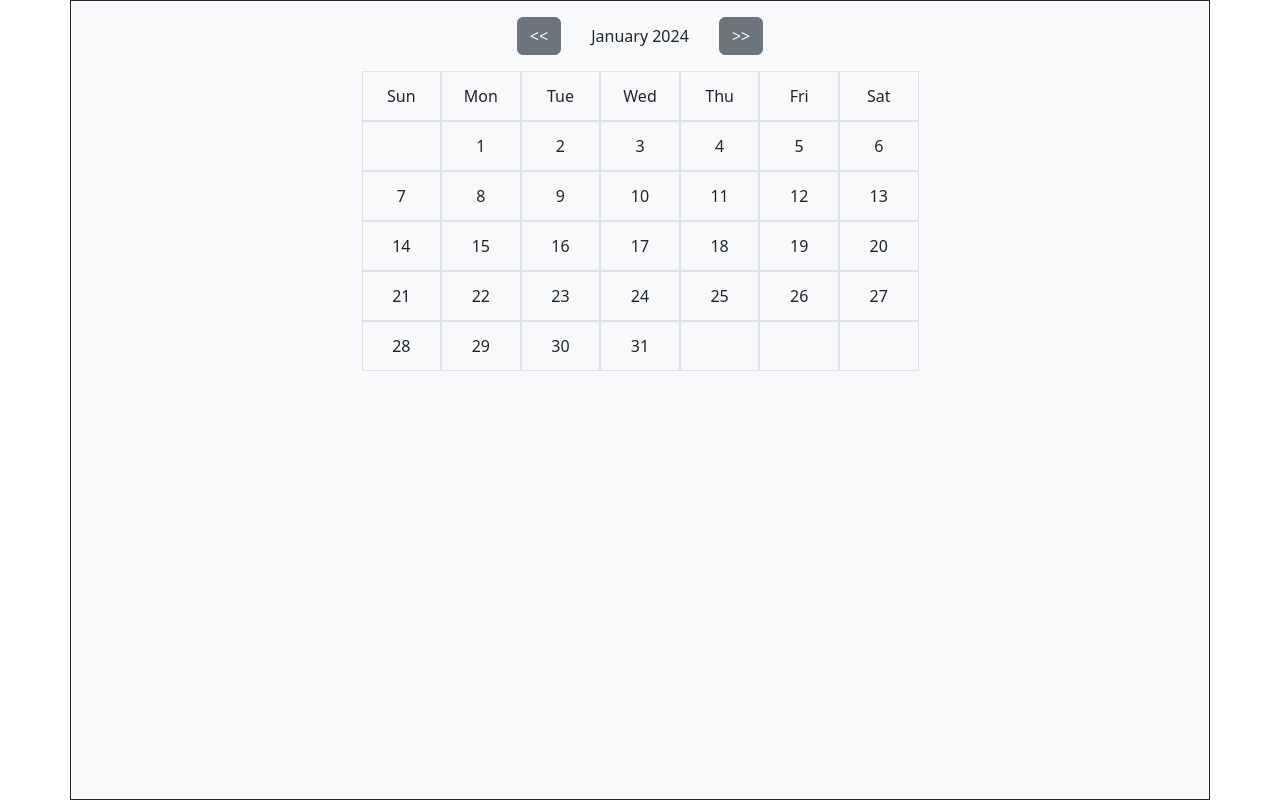
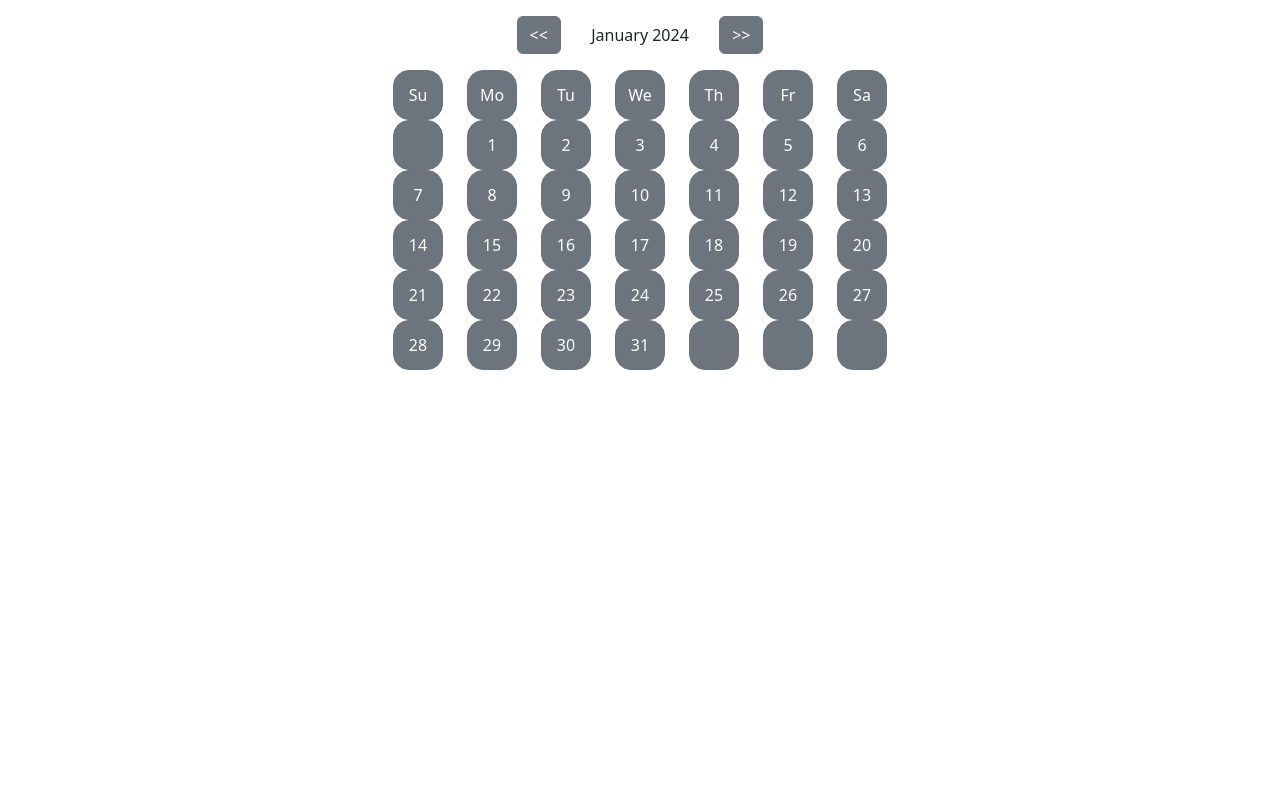
Before and after one commit to einsy-dev/Hotel, a React (Create React App) app in the folder frontend/: page / in a window 1280 px wide. Built offline with nearby package versions, Linux system fonts and the light colour scheme.

Commit message:
stil calendar improvments

```diff
--- a/frontend/public/index.html
+++ b/frontend/public/index.html
@@ -3,42 +3,16 @@
 
 <head>
   <meta charset="utf-8" />
-  <link rel="icon" href="%PUBLIC_URL%/favicon.ico" />
   <meta name="viewport" content="width=device-width, initial-scale=1" />
   <meta name="theme-color" content="#000000" />
   <meta name="description" content="Web site created using create-react-app" />
   <link rel="stylesheet" href="https://cdn.jsdelivr.net/npm/bootstrap@5.3.0/dist/css/bootstrap.min.css"
     integrity="sha384-9ndCyUaIbzAi2FUVXJi0CjmCapSmO7SnpJef0486qhLnuZ2cdeRhO02iuK6FUUVM" crossorigin="anonymous" />
-  <!--
-      manifest.json provides metadata used when your web app is installed on a
-      user's mobile device or desktop. See https://developers.google.com/web/fundamentals/web-app-manifest/
-    -->
-  <link rel="manifest" href="%PUBLIC_URL%/manifest.json" />
-  <!--
-      Notice the use of %PUBLIC_URL% in the tags above.
-      It will be replaced with the URL of the `public` folder during the build.
-      Only files inside the `public` folder can be referenced from the HTML.
-
-      Unlike "/favicon.ico" or "favicon.ico", "%PUBLIC_URL%/favicon.ico" will
-      work correctly both with client-side routing and a non-root public URL.
-      Learn how to configure a non-root public URL by running `npm run build`.
-    -->
   <title>React App</title>
 </head>
 
 <body>
-  <noscript>You need to enable JavaScript to run this app.</noscript>
   <div id="root"></div>
-  <!--
-      This HTML file is a template.
-      If you open it directly in the browser, you will see an empty page.
-
-      You can add webfonts, meta tags, or analytics to this file.
-      The build step will place the bundled scripts into the <body> tag.
-
-      To begin the development, run `npm start` or `yarn start`.
-      To create a production bundle, use `npm run build` or `yarn build`.
-    -->
 </body>
 
 </html>
--- a/frontend/src/App.tsx
+++ b/frontend/src/App.tsx
@@ -3,10 +3,7 @@ import Calendar from "./components/calendar";
 
 function App() {
   return (
-    <Container
-      className="bg-light border border-dark"
-      style={{ minHeight: "100vh" }}
-    >
+    <Container style={{ minHeight: "100vh" }}>
       <Calendar />
     </Container>
   );
--- a/frontend/src/components/calendar/index.tsx
+++ b/frontend/src/components/calendar/index.tsx
@@ -1,14 +1,10 @@
-import { useLayoutEffect, useState } from "react";
+import { useState } from "react";
 import moment from "moment";
 import { Button, Col, Container, Row } from "react-bootstrap";
 
 export default function Calendar() {
-  const [date, setDate] = useState(moment());
-  const [order, setOrder] = useState({ from: 0, to: 0 });
-
-  useLayoutEffect(() => {
-    console.log(order);
-  });
+  const [date, setDate] = useState(moment().startOf("month"));
+  const [order, setOrder] = useState({});
 
   return (
     <>
@@ -27,32 +23,67 @@ export default function Calendar() {
           {">>"}
         </Button>
       </Container>
-      <CalendarRender
-        start={date.clone().startOf("month").day()}
-        days={date.clone().daysInMonth()}
-      />
+      <CalendarRender date={date.clone()} setOrder={setOrder} order={order} />
     </>
   );
 }
 
-const CalendarRender = ({ start, days }: { start: number; days: number }) => {
-  const dayOfWeek = ["Sun", "Mon", "Tue", "Wed", "Thu", "Fri", "Sat"];
+const CalendarRender = ({
+  date,
+  order,
+  setOrder,
+}: {
+  date: moment.Moment;
+  order: any;
+  setOrder: any;
+}) => {
+  const start = date.startOf("month").day();
+  const days = date.daysInMonth();
+
+  const dayOfWeek = ["Su", "Mo", "Tu", "We", "Th", "Fr", "Sa"];
   const emptyArr = new Array(start).fill("");
   const daysArr = Array.from({ length: days }, (_, i) => i + 1);
 
   const arr = splitArr(emptyArr.concat(daysArr), 7, dayOfWeek);
 
-  console.log(arr);
   return (
-    <Container className="w-50">
-      {arr.map((el) => (
-        <Row className="justify-content-md-start">
-          {el.map((i) => (
+    <Container style={{ width: "max-content" }}>
+      {arr.map((el, id) => (
+        <Row key={id}>
+          {el.map((i, index) => (
             <Col
-              className="m-0 border border-1 d-flex justify-content-center align-items-center"
-              style={{ height: "50px", width: "50px" }}
+              key={index}
+              {...(Number(i) && {
+                onClick: () => {
+                  setOrder((prev: any) => {
+                    let result = { ...prev };
+                    let dateSet = date.set("D", i);
+                    if (prev.from && prev.to && prev.from.isSame(prev.to)) {
+                      if (dateSet.isAfter(prev.from)) {
+                        result.to = dateSet;
+                      } else if (dateSet.isBefore(prev.from)) {
+                        result.from = dateSet;
+                      }
+                    } else {
+                      result = { from: dateSet, to: dateSet };
+                    }
+                    return result;
+                  });
+                },
+              })}
             >
-              {i}
+              <Button
+                className="d-flex justify-content-center align-items-center rounded-4 btn"
+                variant="secondary"
+                style={{ width: "50px", height: "50px" }}
+                {...(Number(i) && {
+                  active:
+                    date.set("D", i).isSameOrAfter(order.from) &&
+                    date.set("D", i).isSameOrBefore(order.to),
+                })}
+              >
+                {i}
+              </Button>
             </Col>
           ))}
         </Row>
```
Also changed, not shown: frontend/src/components/pagination/index.tsx (added, +66 -0 lines).
